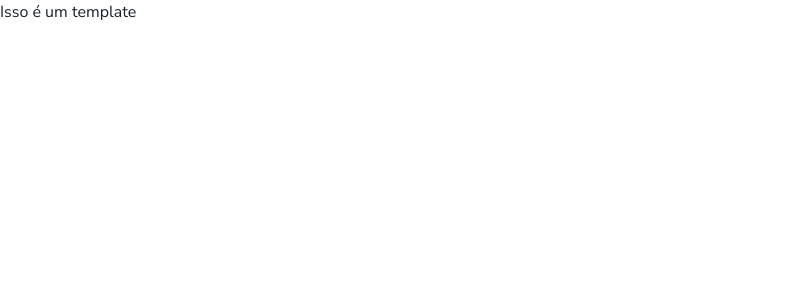
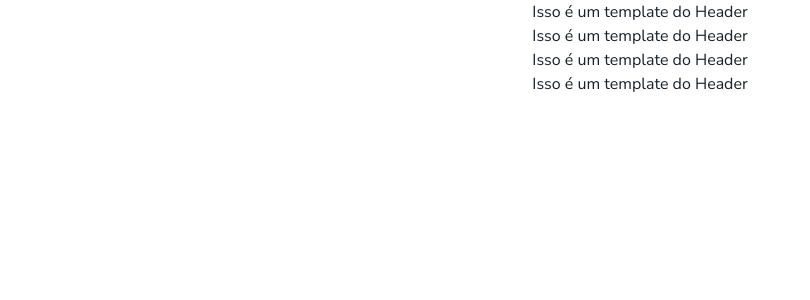
Before and after one commit to TyperGuy/shadowghost, a Next.js app: page / in a window 1280 px wide. Shown: the top 300 px of the page, without its empty margins (0-810 px from the left). Built offline with nearby package versions, Linux system fonts and the light colour scheme.

Commit message:
feat : setup page structure

```diff
--- a/pages/index.tsx
+++ b/pages/index.tsx
@@ -1,7 +1,16 @@
 import type { NextPage } from "next";
+import styles from "styles/Home.module.css";
+import { Header } from "views/header";
 
 const Home: NextPage = () => {
-  return <div>Isso é um template</div>;
+  return (
+    <div className={styles.main}>
+      <Header />
+      <Header />
+      <Header />
+      <Header />
+    </div>
+  );
 };
 
 export default Home;
--- /dev/null
+++ b/styles/Home.module.css
@@ -0,0 +1,5 @@
+.main{
+  display: flex;
+  flex-direction: column;
+  align-items: center;
+}
--- a/tsconfig.json
+++ b/tsconfig.json
@@ -13,7 +13,8 @@
     "resolveJsonModule": true,
     "isolatedModules": true,
     "jsx": "preserve",
-    "incremental": true
+    "incremental": true,
+    "baseUrl": "."
   },
   "include": ["next-env.d.ts", "**/*.ts", "**/*.tsx"],
   "exclude": ["node_modules"]
--- /dev/null
+++ b/views/header/index.tsx
@@ -0,0 +1,6 @@
+import type { NextPage } from "next";
+import Styles from "./Header.module.scss";
+
+export const Header: NextPage = () => {
+  return <div>Isso é um template do Header</div>;
+};
```
Also changed, not shown: public/logo.svg, views/header/Header.module.scss (added).
